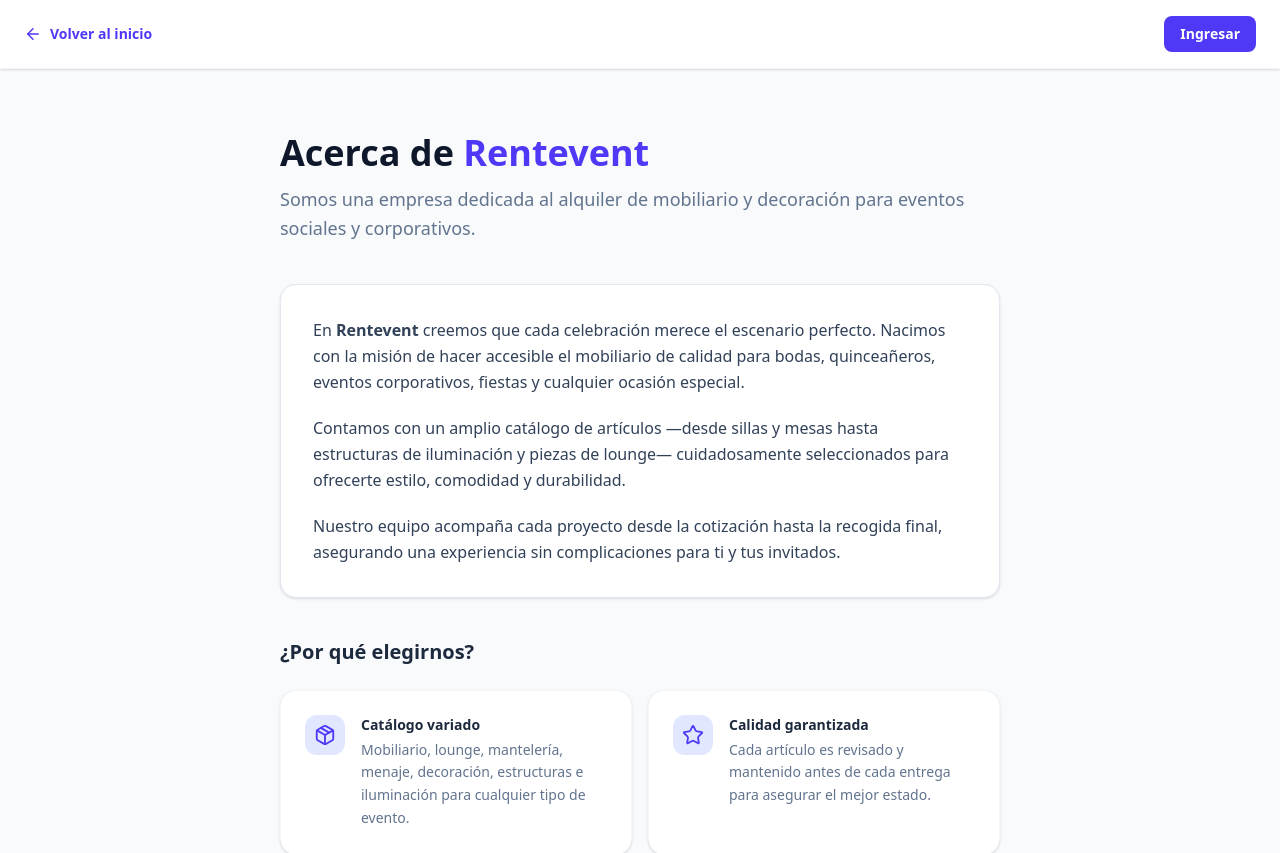
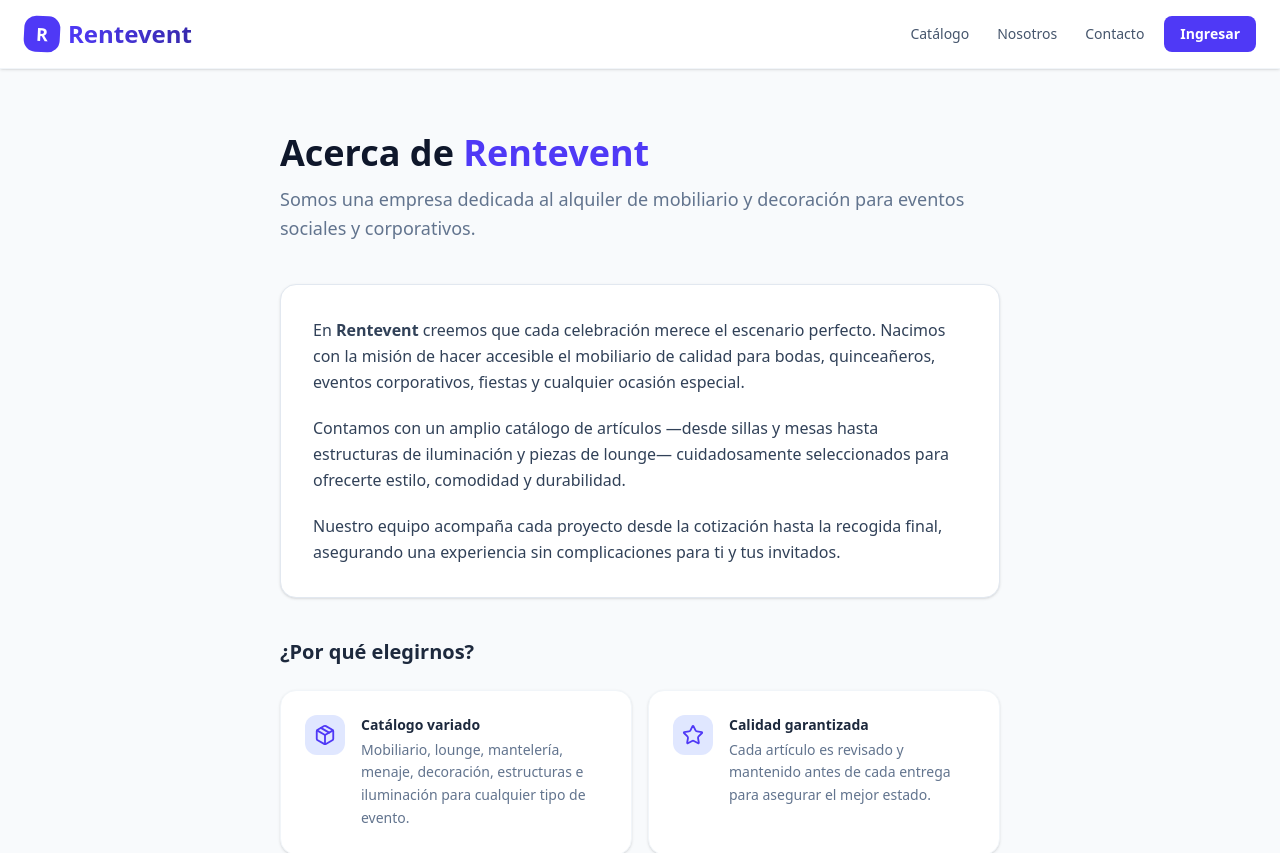
Before and after one commit to dagudelo88/Rentevent, a React (Vite) app: page /about in a window 1280 px wide. Shown: the top 853 px of the page. Built offline with nearby package versions, Linux system fonts and the light colour scheme; no server answers; the database is empty.

Commit message:
nav bar consistency

```diff
--- /dev/null
+++ b/src/components/Navbar.jsx
@@ -0,0 +1,46 @@
+import React from 'react';
+import { Link } from 'react-router-dom';
+import { useAuth } from '../contexts/AuthContext';
+
+const NAV_LINKS = [
+  { label: 'Catálogo',  href: '/#catalogo' },
+  { label: 'Nosotros',  href: '/about'     },
+  { label: 'Contacto',  href: '/#contacto' },
+];
+
+export default function Navbar() {
+  const { user } = useAuth();
+
+  return (
+    <header className="bg-white/90 backdrop-blur px-6 py-4 shadow-sm flex items-center justify-between sticky top-0 z-20 border-b border-slate-100">
+      {/* Logo */}
+      <Link to="/" className="flex items-center gap-2">
+        <div className="w-8 h-8 md:w-9 md:h-9 bg-indigo-600 rounded-xl flex items-center justify-center rotate-3">
+          <span className="text-white font-black text-lg">R</span>
+        </div>
+        <span className="text-xl md:text-2xl font-black bg-clip-text text-transparent bg-gradient-to-r from-indigo-600 to-indigo-800">
+          Rentevent
+        </span>
+      </Link>
+
+      {/* Nav links */}
+      <nav className="flex items-center gap-1 sm:gap-3">
+        {NAV_LINKS.map(({ label, href }) => (
+          <a
+            key={label}
+            href={href}
+            className="hidden sm:inline text-slate-600 hover:text-indigo-600 font-medium transition px-2 py-1 text-sm"
+          >
+            {label}
+          </a>
+        ))}
+        <Link
+          to={user ? '/app' : '/auth/signin'}
+          className="px-4 py-2 bg-indigo-600 text-white rounded-lg hover:bg-indigo-700 transition font-semibold text-sm"
+        >
+          {user ? 'Dashboard' : 'Ingresar'}
+        </Link>
+      </nav>
+    </header>
+  );
+}
--- a/src/pages/About.jsx
+++ b/src/pages/About.jsx
@@ -1,7 +1,8 @@
 import React from 'react';
 import { Link } from 'react-router-dom';
-import { ArrowLeft, Star, Truck, HeartHandshake, Package } from 'lucide-react';
+import { Star, Truck, HeartHandshake, Package } from 'lucide-react';
 import { useSiteSettings } from '../hooks/useSiteSettings';
+import Navbar from '../components/Navbar';
 
 const highlights = [
   {
@@ -31,20 +32,7 @@ export default function About() {
 
   return (
     <div className="min-h-screen bg-slate-50 flex flex-col">
-      <header className="bg-white px-6 py-4 shadow-sm border-b border-slate-100 flex items-center justify-between">
-        <Link
-          to="/"
-          className="inline-flex items-center gap-2 text-indigo-600 hover:text-indigo-800 font-semibold transition text-sm"
-        >
-          <ArrowLeft size={18} /> Volver al inicio
-        </Link>
-        <Link
-          to="/auth/signin"
-          className="px-4 py-2 bg-indigo-600 text-white rounded-lg hover:bg-indigo-700 transition font-semibold text-sm"
-        >
-          Ingresar
-        </Link>
-      </header>
+      <Navbar />
 
       <main className="flex-1 max-w-3xl mx-auto w-full px-6 py-12 md:py-16">
         <h1 className="text-4xl font-black text-slate-900 mb-3">
--- a/src/pages/Home.jsx
+++ b/src/pages/Home.jsx
@@ -1,8 +1,7 @@
 import React, { useState, useEffect } from 'react';
-import { Link } from 'react-router-dom';
 import { Phone, Mail, MapPin, Instagram, ArrowRight, ChevronDown, Loader2 } from 'lucide-react';
-import { useAuth } from '../contexts/AuthContext';
 import { supabase } from '../lib/supabase';
+import Navbar from '../components/Navbar';
 import { useSiteSettings } from '../hooks/useSiteSettings';
 import { CATEGORIES, CATEGORY_STYLES, DEFAULT_CATEGORY_STYLE } from '../constants/inventory';
 
@@ -221,39 +220,9 @@ function ContactSection() {
 }
 
 export default function Home() {
-  const { user } = useAuth();
-
   return (
     <div className="min-h-screen bg-slate-50 flex flex-col">
-      {/* Sticky Header */}
-      <header className="bg-white/90 backdrop-blur px-6 py-4 shadow-sm flex items-center justify-between sticky top-0 z-20 border-b border-slate-100">
-        <div className="flex items-center gap-2">
-          <div className="w-8 h-8 md:w-9 md:h-9 bg-indigo-600 rounded-xl flex items-center justify-center rotate-3">
-            <span className="text-white font-black text-lg">R</span>
-          </div>
-          <span className="text-xl md:text-2xl font-black bg-clip-text text-transparent bg-gradient-to-r from-indigo-600 to-indigo-800">
-            Rentevent
-          </span>
-        </div>
-
-        <nav className="flex items-center gap-1 sm:gap-3">
-          <a href="#catalogo" className="hidden sm:inline text-slate-600 hover:text-indigo-600 font-medium transition px-2 py-1 text-sm">
-            Catálogo
-          </a>
-          <Link to="/about" className="hidden sm:inline text-slate-600 hover:text-indigo-600 font-medium transition px-2 py-1 text-sm">
-            Nosotros
-          </Link>
-          <a href="#contacto" className="hidden sm:inline text-slate-600 hover:text-indigo-600 font-medium transition px-2 py-1 text-sm">
-            Contacto
-          </a>
-          <Link
-            to={user ? '/app' : '/auth/signin'}
-            className="px-4 py-2 bg-indigo-600 text-white rounded-lg hover:bg-indigo-700 transition font-semibold text-sm"
-          >
-            {user ? 'Dashboard' : 'Ingresar'}
-          </Link>
-        </nav>
-      </header>
+      <Navbar />
 
       <main className="flex-1 flex flex-col">
         {/* Hero */}
```
